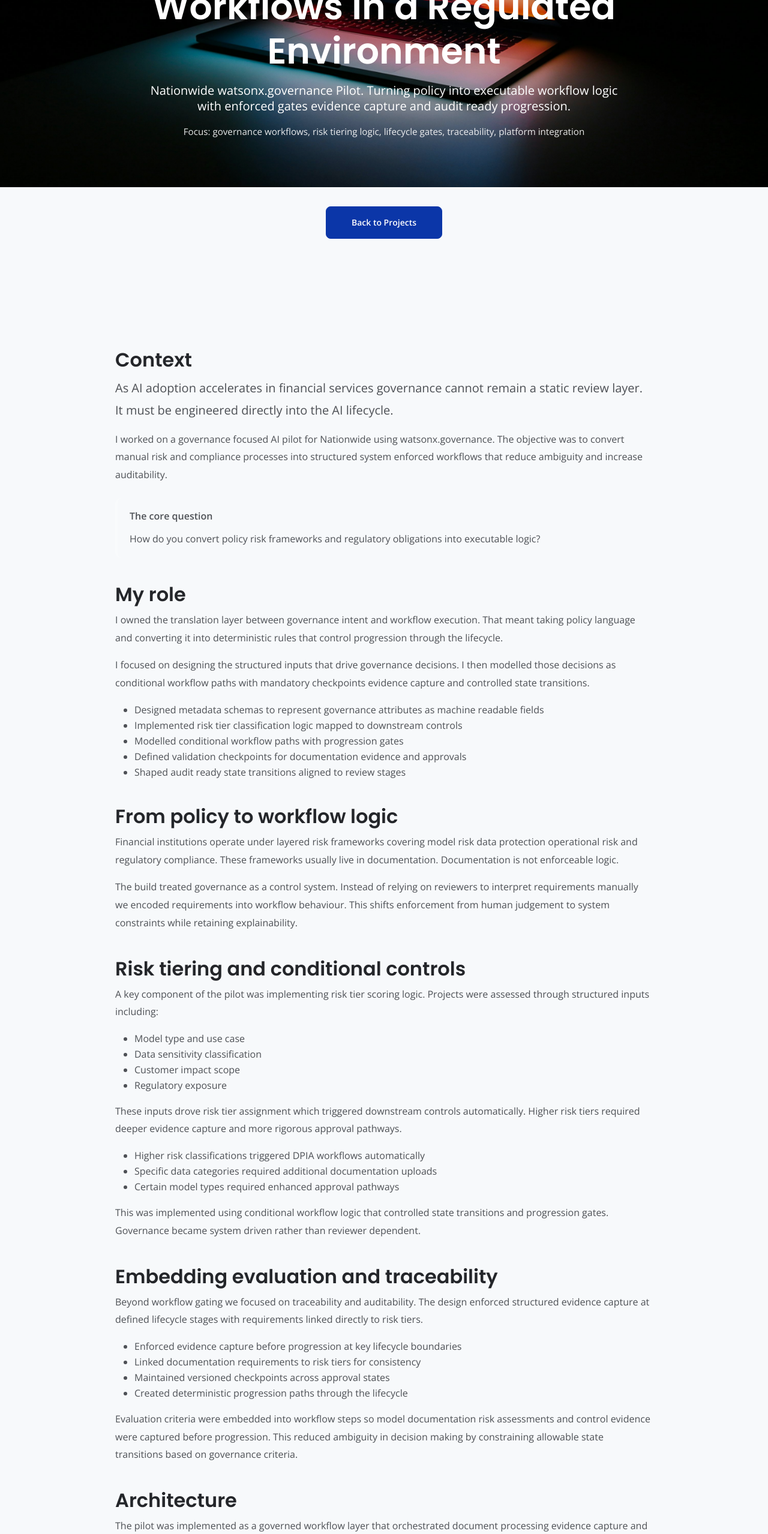
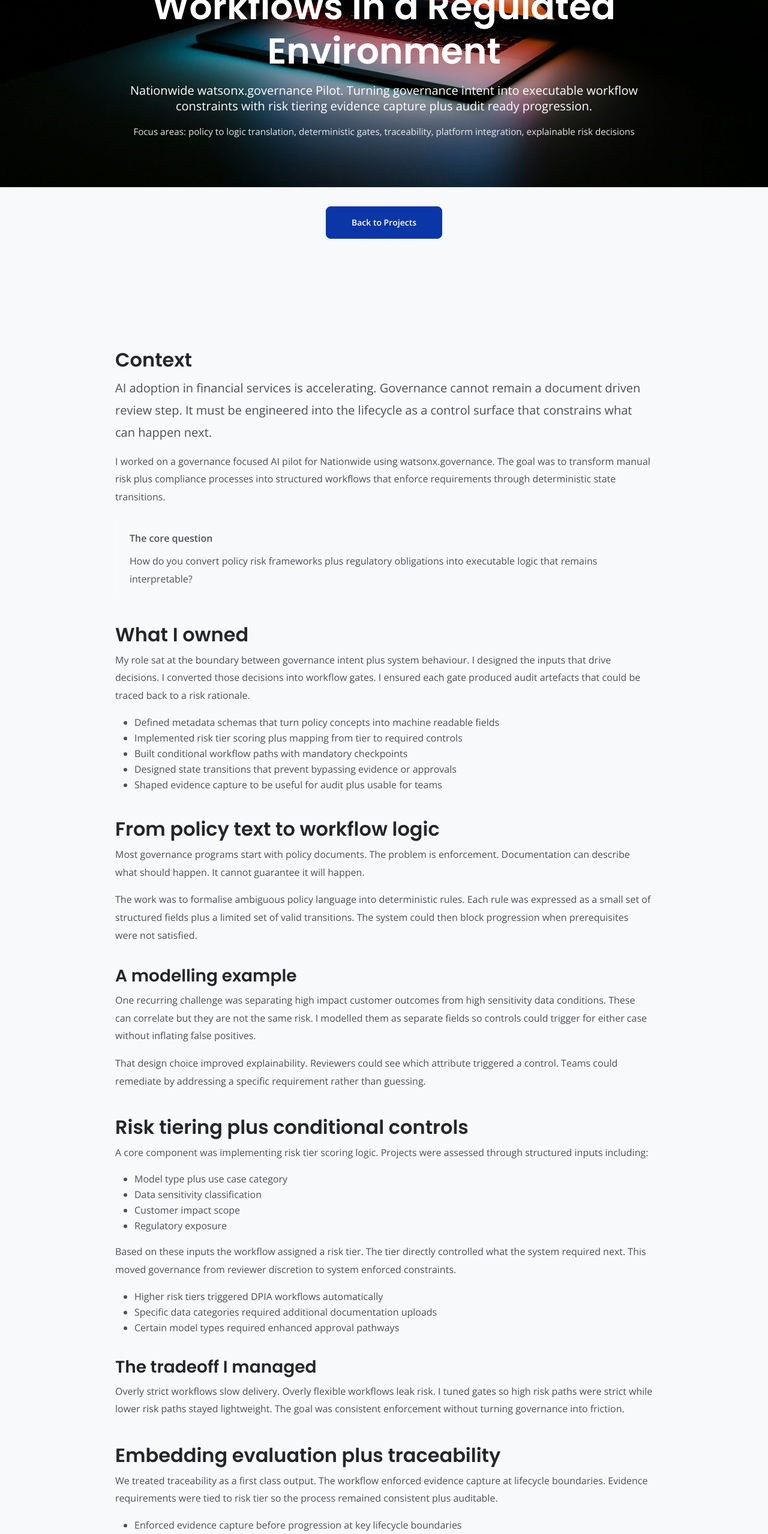
Before and after one commit to taivanle/taivanle.github.io, a plain HTML site: page docs/nationwide-governance.html in a window 1280 px wide. Shown: the part 240-2797 px from the top of the page at 60% size. Drawn offline with nearby package versions, Linux system fonts and the light colour scheme.

Commit message:
edit: edit

```diff
--- a/docs/nationwide-governance.html
+++ b/docs/nationwide-governance.html
@@ -117,16 +117,18 @@
         <div class="container text-center">
             <h1 class="h1-large" style="color: #fff;">Engineering AI Governance Workflows in a Regulated Environment
             </h1>
-            <p class="lead mt-3" style="max-width:820px; margin:auto; color: #fff;">
-                Nationwide watsonx.governance Pilot. Turning policy into executable workflow logic with enforced gates
-                evidence capture and audit ready progression.
+            <p class="lead mt-3" style="max-width:860px; margin:auto; color: #fff;">
+                Nationwide watsonx.governance Pilot. Turning governance intent into executable workflow constraints with
+                risk tiering evidence capture plus audit ready progression.
             </p>
-            <p class="meta-line mt-3" style="color:#fff; max-width:820px; margin:auto;">
-                Focus: governance workflows, risk tiering logic, lifecycle gates, traceability, platform integration
+            <p class="meta-line mt-3" style="color:#fff; max-width:860px; margin:auto;">
+                Focus areas: policy to logic translation, deterministic gates, traceability, platform integration,
+                explainable risk decisions
             </p>
         </div>
     </header>
-    <!-- Back button -->
+
+    <!-- Back button below hero, above article -->
     <section class="basic-1 bg-gray full-width-gray py-60">
         <div class="container text-center">
             <a href="projects.html" class="btn-solid-lg d-inline-block mb-5">
@@ -134,6 +136,7 @@
             </a>
         </div>
     </section>
+
     <!-- Article -->
     <section class="basic-1 bg-gray full-width-gray" style="padding:60px 0;">
         <div class="container case-study-content" style="max-width:920px;">
@@ -141,113 +144,124 @@
             <h2>Context</h2>
 
             <p class="lead">
-                As AI adoption accelerates in financial services governance cannot remain a static review layer. It must
-                be engineered directly into the AI lifecycle.
+                AI adoption in financial services is accelerating. Governance cannot remain a document driven review
+                step. It must be engineered into the lifecycle as a control surface that constrains what can happen
+                next.
             </p>
 
             <p>
-                I worked on a governance focused AI pilot for Nationwide using watsonx.governance. The objective was to
-                convert manual risk and compliance processes into structured system enforced workflows that reduce
-                ambiguity and increase auditability.
+                I worked on a governance focused AI pilot for Nationwide using watsonx.governance. The goal was to
+                transform manual risk plus compliance processes into structured workflows that enforce requirements
+                through deterministic state transitions.
             </p>
 
             <div class="callout mt-4">
                 <p class="mb-2 fw-semibold">The core question</p>
-                <p class="mb-0">How do you convert policy risk frameworks and regulatory obligations into executable
-                    logic?</p>
+                <p class="mb-0">How do you convert policy risk frameworks plus regulatory obligations into executable
+                    logic that remains interpretable?</p>
             </div>
 
-            <h2>My role</h2>
+            <h2>What I owned</h2>
 
             <p>
-                I owned the translation layer between governance intent and workflow execution. That meant taking policy
-                language and converting it into deterministic rules that control progression through the lifecycle.
+                My role sat at the boundary between governance intent plus system behaviour. I designed the inputs that
+                drive decisions. I converted those decisions into workflow gates. I ensured each gate produced audit
+                artefacts that could be traced back to a risk rationale.
+            </p>
+
+            <ul>
+                <li>Defined metadata schemas that turn policy concepts into machine readable fields</li>
+                <li>Implemented risk tier scoring plus mapping from tier to required controls</li>
+                <li>Built conditional workflow paths with mandatory checkpoints</li>
+                <li>Designed state transitions that prevent bypassing evidence or approvals</li>
+                <li>Shaped evidence capture to be useful for audit plus usable for teams</li>
+            </ul>
+
+            <h2>From policy text to workflow logic</h2>
+
+            <p>
+                Most governance programs start with policy documents. The problem is enforcement. Documentation can
+                describe what should happen. It cannot guarantee it will happen.
             </p>
 
             <p>
-                I focused on designing the structured inputs that drive governance decisions. I then modelled those
-                decisions as conditional workflow paths with mandatory checkpoints evidence capture and controlled state
-                transitions.
+                The work was to formalise ambiguous policy language into deterministic rules. Each rule was expressed as
+                a small set of structured fields plus a limited set of valid transitions. The system could then block
+                progression when prerequisites were not satisfied.
+            </p>
+
+            <h3>A modelling example</h3>
+
+            <p>
+                One recurring challenge was separating high impact customer outcomes from high sensitivity data
+                conditions. These can correlate but they are not the same risk. I modelled them as separate fields so
+                controls could trigger for either case without inflating false positives.
+            </p>
+
+            <p>
+                That design choice improved explainability. Reviewers could see which attribute triggered a control.
+                Teams could remediate by addressing a specific requirement rather than guessing.
+            </p>
+
+            <h2>Risk tiering plus conditional controls</h2>
+
+            <p>
+                A core component was implementing risk tier scoring logic. Projects were assessed through structured
+                inputs including:
             </p>
 
             <ul>
-                <li>Designed metadata schemas to represent governance attributes as machine readable fields</li>
-                <li>Implemented risk tier classification logic mapped to downstream controls</li>
-                <li>Modelled conditional workflow paths with progression gates</li>
-                <li>Defined validation checkpoints for documentation evidence and approvals</li>
-                <li>Shaped audit ready state transitions aligned to review stages</li>
-            </ul>
-
-            <h2>From policy to workflow logic</h2>
-
-            <p>
-                Financial institutions operate under layered risk frameworks covering model risk data protection
-                operational risk and regulatory compliance. These frameworks usually live in documentation.
-                Documentation is not enforceable logic.
-            </p>
-
-            <p>
-                The build treated governance as a control system. Instead of relying on reviewers to interpret
-                requirements manually we encoded requirements into workflow behaviour. This shifts enforcement from
-                human judgement to system constraints while retaining explainability.
-            </p>
-
-            <h2>Risk tiering and conditional controls</h2>
-
-            <p>
-                A key component of the pilot was implementing risk tier scoring logic. Projects were assessed through
-                structured inputs including:
-            </p>
-
-            <ul>
-                <li>Model type and use case</li>
+                <li>Model type plus use case category</li>
                 <li>Data sensitivity classification</li>
                 <li>Customer impact scope</li>
                 <li>Regulatory exposure</li>
             </ul>
 
             <p>
-                These inputs drove risk tier assignment which triggered downstream controls automatically. Higher risk
-                tiers required deeper evidence capture and more rigorous approval pathways.
+                Based on these inputs the workflow assigned a risk tier. The tier directly controlled what the system
+                required next. This moved governance from reviewer discretion to system enforced constraints.
             </p>
 
             <ul>
-                <li>Higher risk classifications triggered DPIA workflows automatically</li>
+                <li>Higher risk tiers triggered DPIA workflows automatically</li>
                 <li>Specific data categories required additional documentation uploads</li>
                 <li>Certain model types required enhanced approval pathways</li>
             </ul>
 
+            <h3>The tradeoff I managed</h3>
+
             <p>
-                This was implemented using conditional workflow logic that controlled state transitions and progression
-                gates. Governance became system driven rather than reviewer dependent.
+                Overly strict workflows slow delivery. Overly flexible workflows leak risk. I tuned gates so high risk
+                paths were strict while lower risk paths stayed lightweight. The goal was consistent enforcement without
+                turning governance into friction.
             </p>
 
-            <h2>Embedding evaluation and traceability</h2>
+            <h2>Embedding evaluation plus traceability</h2>
 
             <p>
-                Beyond workflow gating we focused on traceability and auditability. The design enforced structured
-                evidence capture at defined lifecycle stages with requirements linked directly to risk tiers.
+                We treated traceability as a first class output. The workflow enforced evidence capture at lifecycle
+                boundaries. Evidence requirements were tied to risk tier so the process remained consistent plus
+                auditable.
             </p>
 
             <ul>
                 <li>Enforced evidence capture before progression at key lifecycle boundaries</li>
-                <li>Linked documentation requirements to risk tiers for consistency</li>
+                <li>Linked documentation requirements to risk tiers for consistent control coverage</li>
                 <li>Maintained versioned checkpoints across approval states</li>
                 <li>Created deterministic progression paths through the lifecycle</li>
             </ul>
 
             <p>
-                Evaluation criteria were embedded into workflow steps so model documentation risk assessments and
-                control evidence were captured before progression. This reduced ambiguity in decision making by
-                constraining allowable state transitions based on governance criteria.
+                This reduced ambiguity in decision making. Allowed transitions were constrained by governance criteria.
+                Review decisions became traceable to structured inputs plus captured artefacts.
             </p>
 
             <h2>Architecture</h2>
 
             <p>
-                The pilot was implemented as a governed workflow layer that orchestrated document processing evidence
-                capture and lifecycle progression. Orchestration and enforcement lived in watsonx Orchestrate.
-                Enterprise content services ran on OpenShift.
+                The pilot used a governed workflow layer to orchestrate document processing evidence capture plus
+                lifecycle progression. Orchestration plus enforcement lived in watsonx Orchestrate. Enterprise content
+                services ran on OpenShift.
             </p>
 
             <p>
@@ -267,8 +281,8 @@
 
                             <p class="text-muted mt-3 mb-0" style="font-size:0.95rem;">
                                 Orchestration enforced governance logic. MCP tools abstracted platform services. WDU
-                                extracted structured metadata. FileNet and Postgres maintained enterprise persistence
-                                plus audit traceability.
+                                extracted structured metadata. FileNet plus Postgres maintained persistence plus audit
+                                traceability.
                             </p>
                         </div>
                     </div>
@@ -278,17 +292,24 @@
             <h2>Technical considerations</h2>
 
             <p>
-                From a technical standpoint the complexity was not in code volume. It was in modelling correctness. The
-                system needed to be strict enough to prevent risk leakage while flexible enough to support iterative
-                development.
+                The hardest part was modelling correctness. Risk logic must remain interpretable. Workflows must remain
+                usable. Policy language must map cleanly to executable conditions without creating loopholes.
             </p>
 
             <ul>
-                <li>Ensured risk logic remained interpretable plus explainable</li>
-                <li>Avoided overly rigid workflows that slowed delivery</li>
-                <li>Maintained alignment between policy language plus executable conditions</li>
-                <li>Designed escalation paths that reflected real world review hierarchies</li>
+                <li>Kept risk logic interpretable plus explainable for reviewers</li>
+                <li>Avoided rigid gates that create workarounds or shadow processes</li>
+                <li>Maintained alignment between policy intent plus executable rules</li>
+                <li>Designed escalation paths that reflect real review hierarchies</li>
             </ul>
+
+            <h3>Failure modes we designed against</h3>
+
+            <p>
+                I explicitly modelled bypass risk. The workflow prevented skipping documentation uploads. It prevented
+                direct jumps to approval states. It required evidence capture before promotion to the next lifecycle
+                stage. These constraints were implemented as state transition rules rather than UI guidance.
+            </p>
 
             <h2>Outcome</h2>
 
@@ -300,21 +321,21 @@
             </ul>
 
             <p>
-                More importantly the pilot demonstrated that governance can be engineered as infrastructure. Policy
-                becomes executable constraint logic rather than guidance reviewed after the fact.
+                The pilot demonstrated a broader point. Governance can be engineered as infrastructure. Policy becomes
+                executable constraint logic rather than a document reviewed after delivery.
             </p>
 
             <h2>Reflection</h2>
 
             <p>
-                One key lesson was that AI governance is fundamentally a systems design problem. It requires formalising
-                ambiguity encoding policy into deterministic logic designing controlled progression paths and balancing
-                risk mitigation with operational velocity.
+                AI governance is a systems design problem. It requires formalising ambiguity. It requires encoding
+                policy into deterministic logic. It requires controlled progression paths plus enforcement that
+                preserves delivery velocity.
             </p>
 
             <p>
-                As models become more capable organisations that scale responsibly will treat governance as an
-                engineered capability embedded in execution layers rather than an afterthought.
+                As model capability increases organisations that scale responsibly will treat governance as an
+                engineered capability embedded in execution layers.
             </p>
 
         </div>
```
